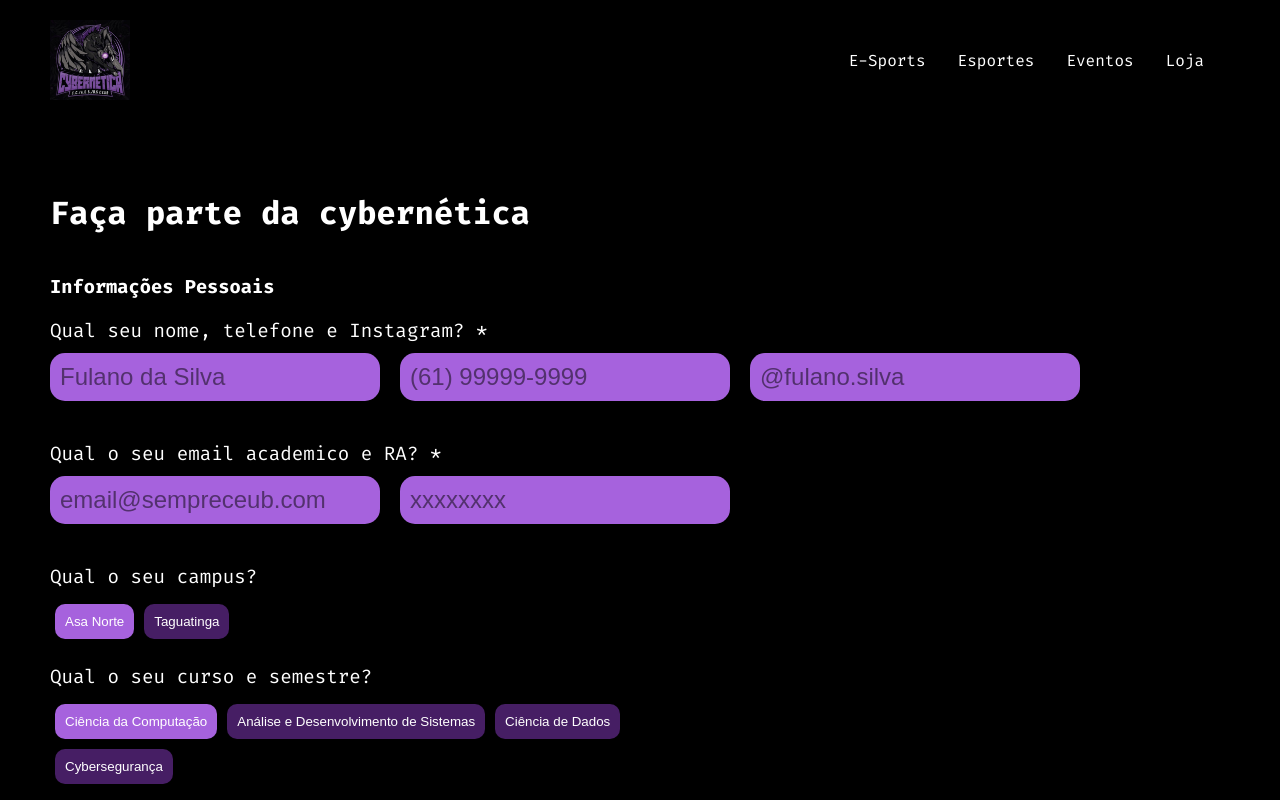
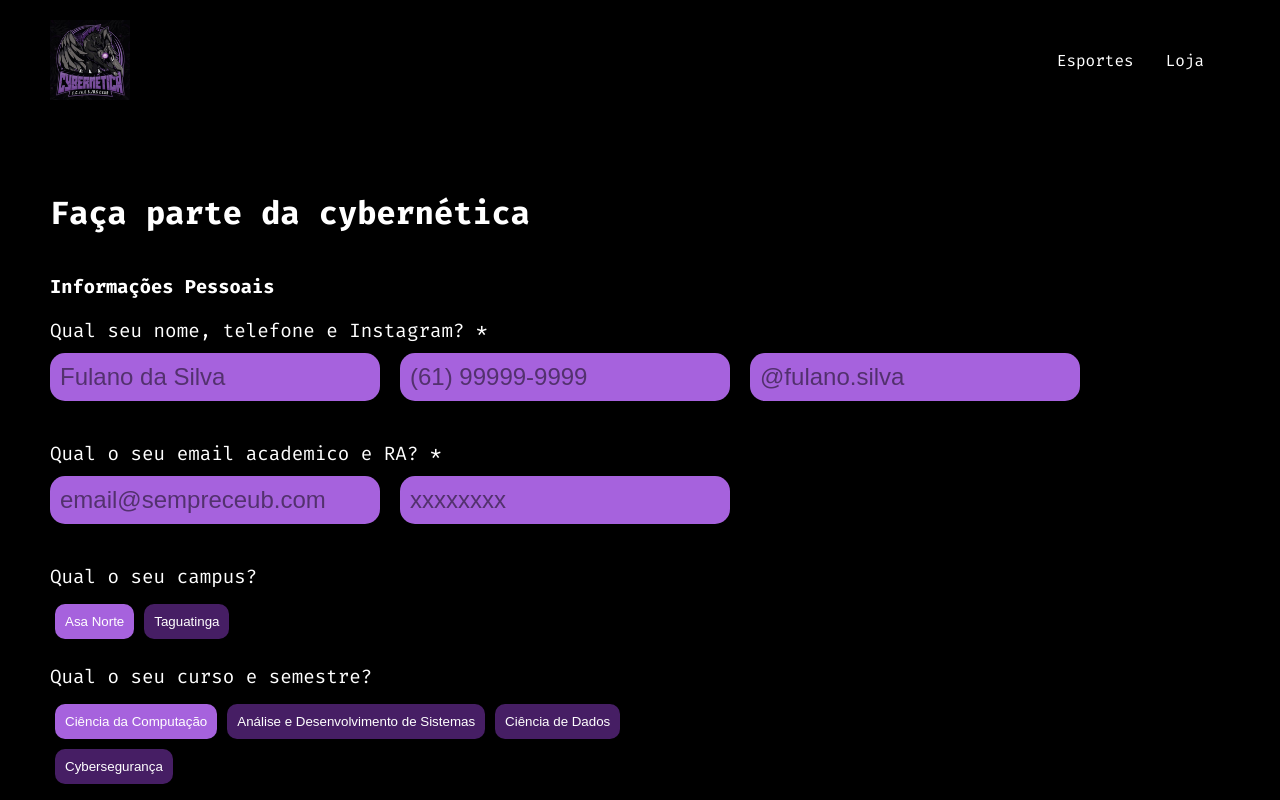
Before and after one commit to thecybernetica/cybernetica, a React (Create React App) app: page /#/formulario in a window 1280 px wide. Shown: the top 800 px of the page. Built offline with nearby package versions, Linux system fonts and the light colour scheme.

Commit message:
chore: Remove unused tabs

```diff
--- a/src/components/Header/Header.jsx
+++ b/src/components/Header/Header.jsx
@@ -53,17 +53,17 @@ function Header() {
           <CloseIcon />
         </button>)}
         <ul>
-          <li className={location.pathname === "/esports" ? "highlighted" : ""}>
+          {/* <li className={location.pathname === "/esports" ? "highlighted" : ""}>
             <a href="/esports">E-Sports</a>
-          </li>
+          </li> */}
           <li
             className={location.pathname === "/esportes" ? "highlighted" : ""}
           >
             <a href="/esportes">Esportes</a>
           </li>
-          <li className={location.pathname === "/eventos" ? "highlighted" : ""}>
+          {/* <li className={location.pathname === "/eventos" ? "highlighted" : ""}>
             <a href="/eventos">Eventos</a>
-          </li>
+          </li> */}
           {/* <li className={location.pathname === "/bateria" ? "highlighted" : ""}>
             <a href="/bateria">Bateria</a>
           </li> */}
```
